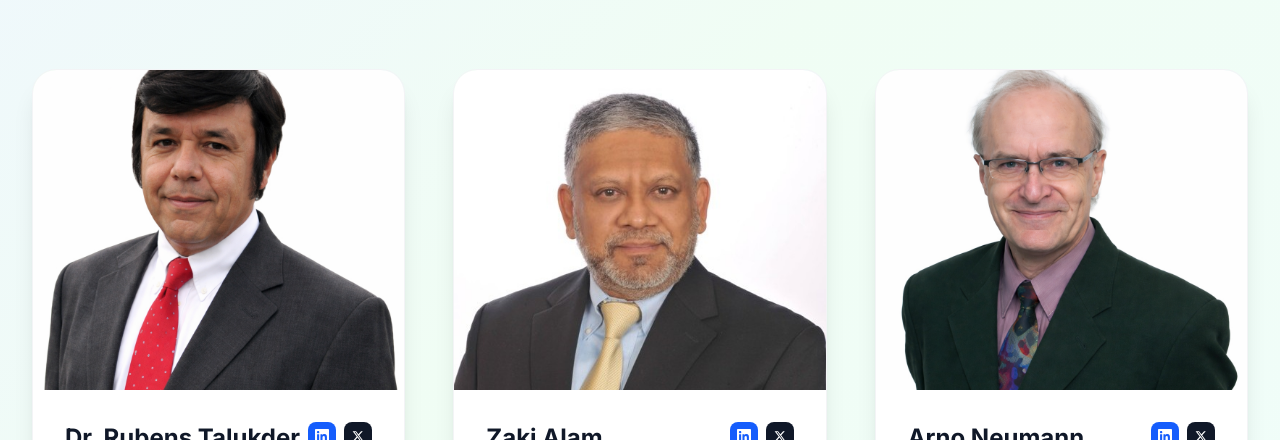
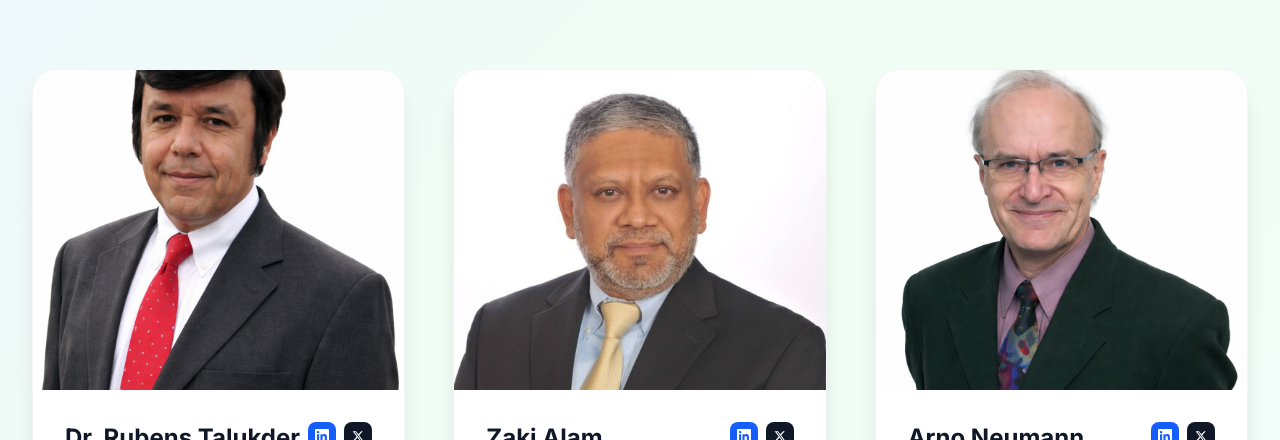
Before and after one commit to Natutal-Capital-ReBank/ncrb-website, a Next.js app: page /team in a window 1280 px wide. Shown: the part 496-936 px from the top of the page. Built offline with nearby package versions, Linux system fonts and the light colour scheme; no server answers.

Commit message:
shift Rubens image

```diff
--- a/app/team/page.tsx
+++ b/app/team/page.tsx
@@ -120,6 +120,8 @@ export default function Team() {
                     className={`object-cover ${
                       member.name === "Zaki Alam"
                         ? "object-top"
+                        : member.name === "Dr. Rubens Talukder"
+                        ? "object-[center_30%]"
                         : "object-[center_20%]"
                     }`}
                   />
```
